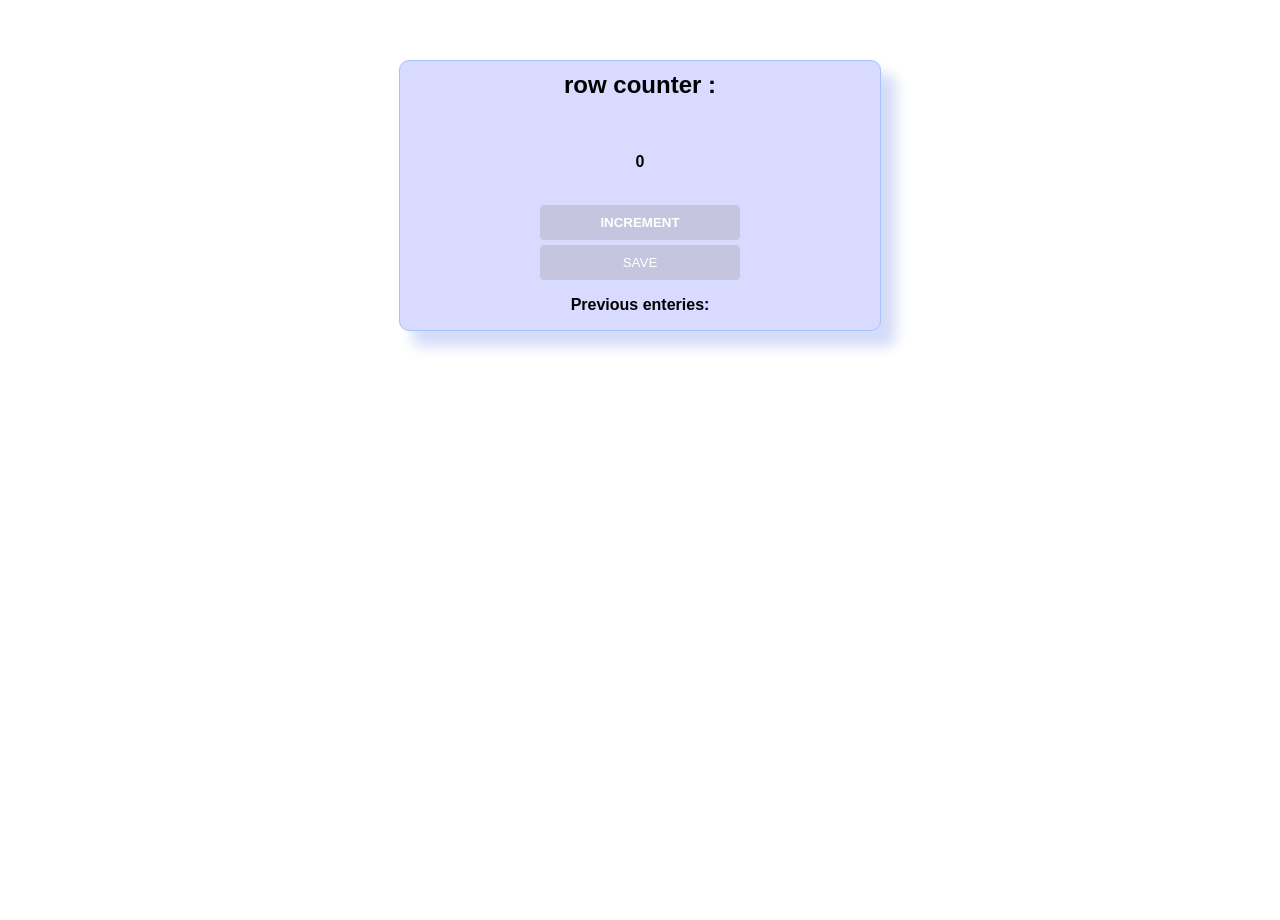
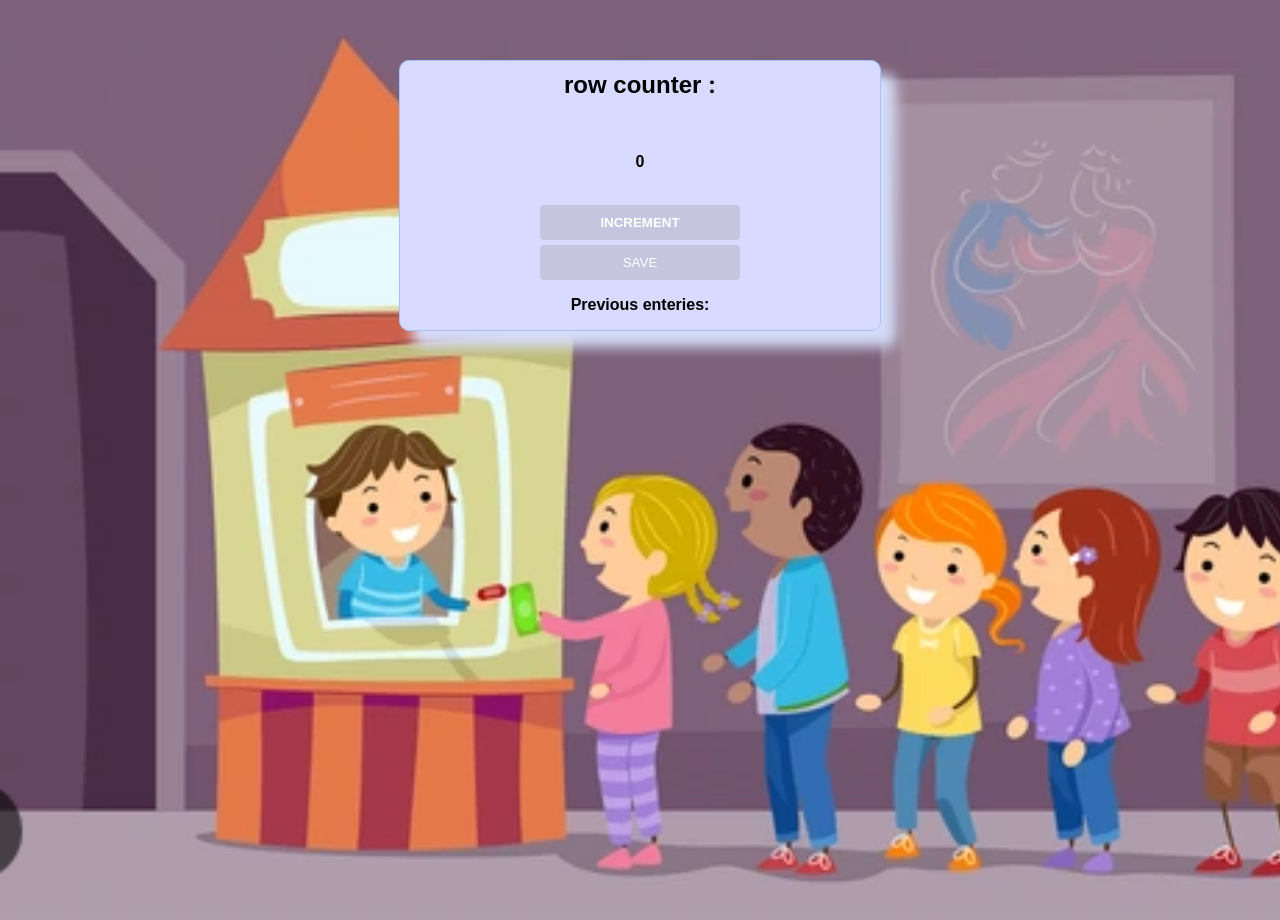
Before and after one commit to Simran357/ROW-COUNTER-APP, a plain HTML site: page index.html in a window 1280 px wide. Drawn offline with Linux system fonts and the light colour scheme.

Commit message:
Update rowcountercss.css

```diff
--- a/rowcountercss.css
+++ b/rowcountercss.css
@@ -5,7 +5,7 @@ font-family:sans-serif;
 }
 
 body{
-  background-image: url("");
+  background-image: url("lineup.PNG");
   background-size: cover;
   font-weight: bold;
   text-align : center;
```
